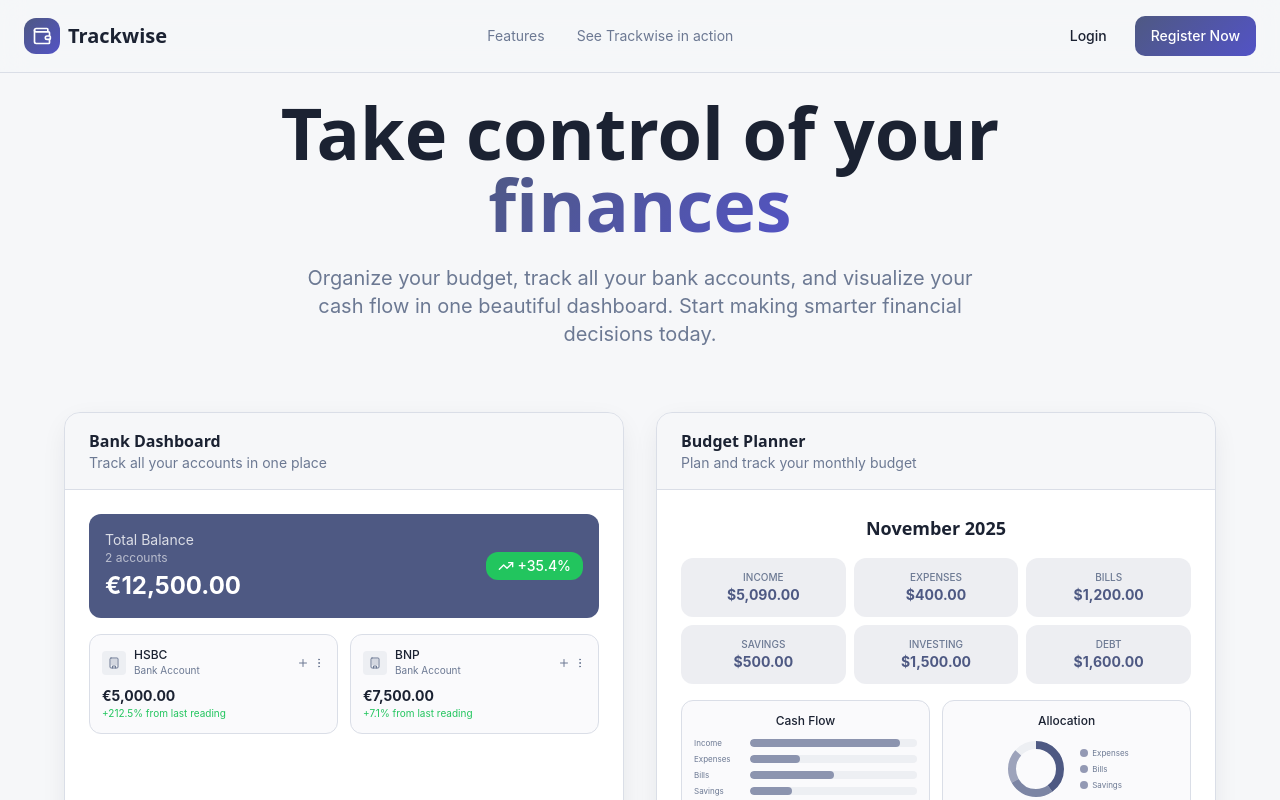
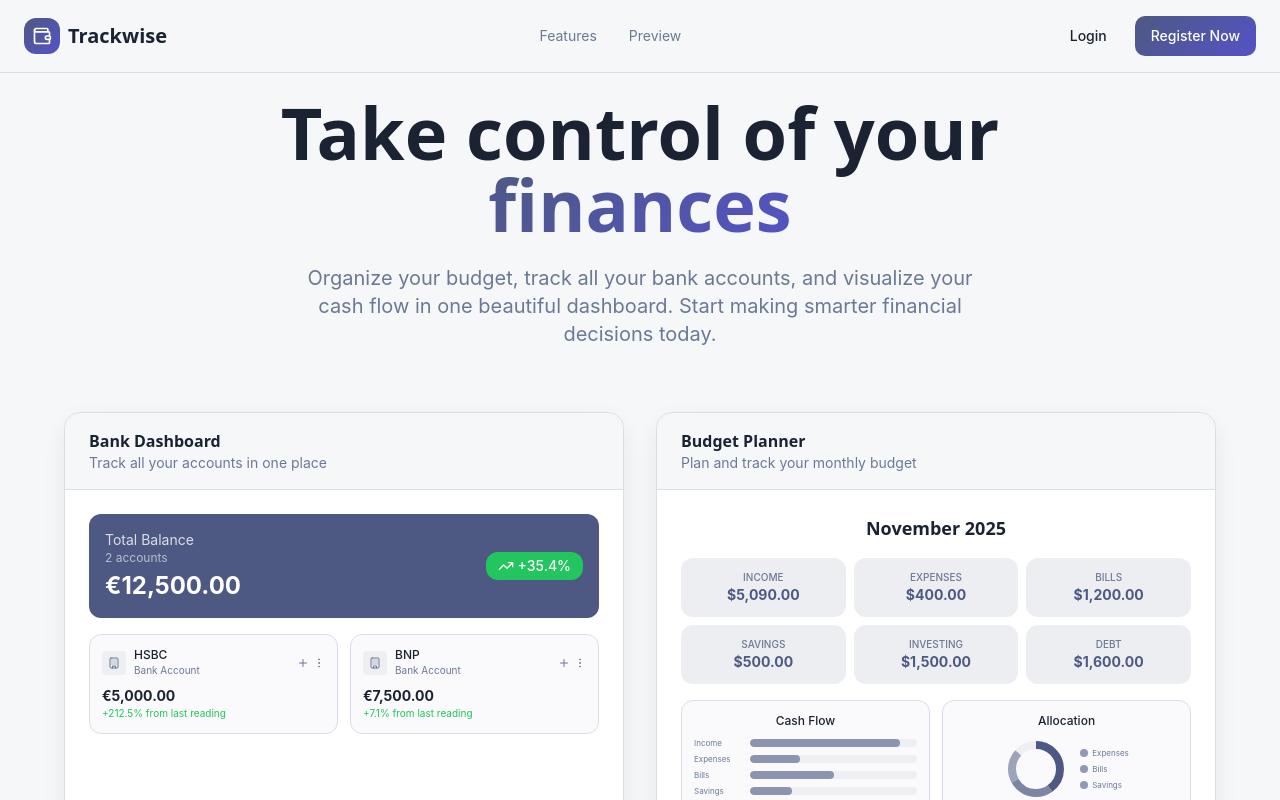
Before and after one commit to ahm3dsalah/trackwise-landing, a React (Vite) app: page / in a window 1280 px wide. Shown: the top 800 px of the page. Built offline with nearby package versions, Linux system fonts and the light colour scheme; the HTML template or start-up script is replaced by a standard one.

Commit message:
rename links

```diff
--- a/src/components/landing/Navbar.tsx
+++ b/src/components/landing/Navbar.tsx
@@ -24,7 +24,7 @@ const Navbar = () => {
             to="/#app-preview"
             className="text-sm text-muted-foreground hover:text-foreground transition-colors"
           >
-            See Trackwise in action
+            Preview
           </Link>
         </div>
 
```
